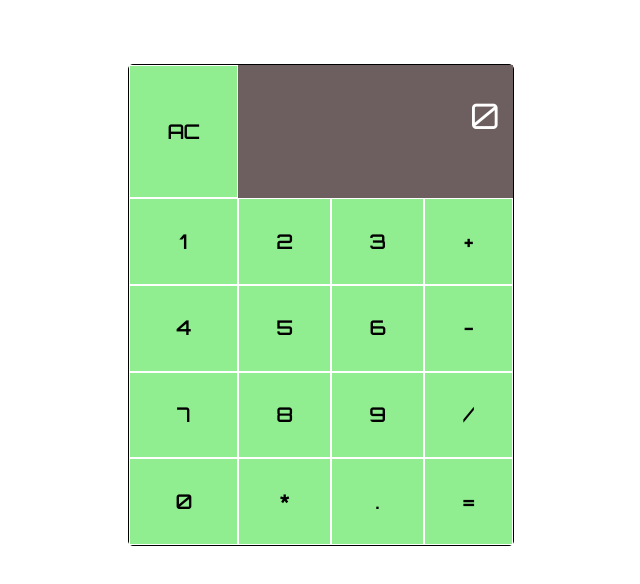
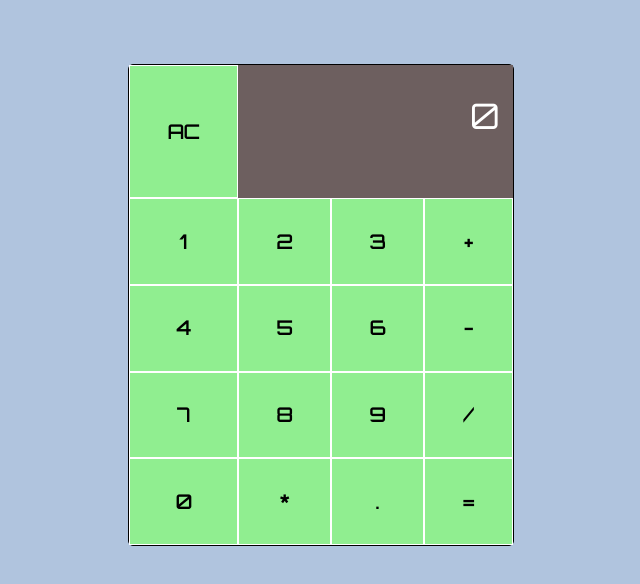
Before and after one commit to nebojsa311/calculator, a React (Create React App) app: page / in a window 1280 px wide. Shown: the top 584 px of the page, without its empty margins (319-959 px from the left). Built offline with nearby package versions, Linux system fonts and the light colour scheme; the HTML template or start-up script is replaced by a standard one.

Commit message:
modified css

```diff
--- a/src/index.css
+++ b/src/index.css
@@ -2,12 +2,12 @@
     margin: 0px;
     padding: 0px;
     font-family: 'Orbitron', cursive;
+    background-color: lightsteelblue;
 }
 
 #calculator {
     width: 30vw;
     height: 60vh;
-    background-color: lightgreen;
     margin-left: auto;
     margin-right: auto;
     margin-top: 5%;
@@ -35,6 +35,7 @@
     border:1px solid white;
     font-size: 1.2em;
     font-weight: bold;
+    background-color: lightgreen;
 }
 
 .buttons:hover {
```
